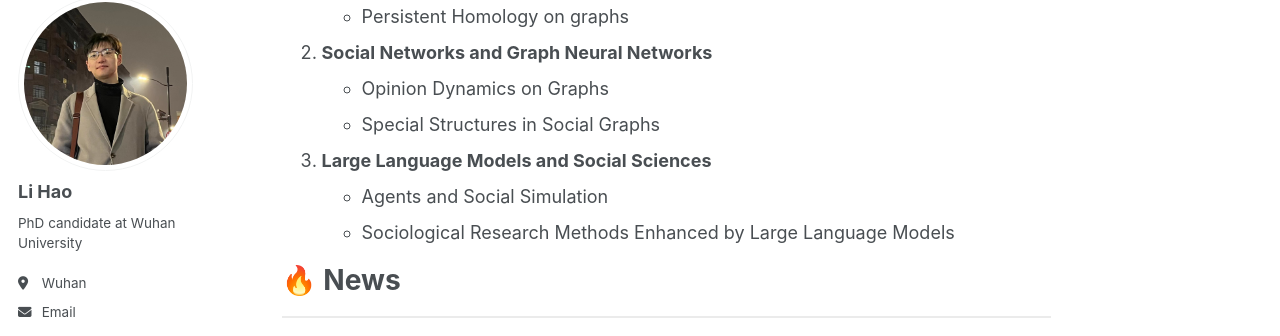
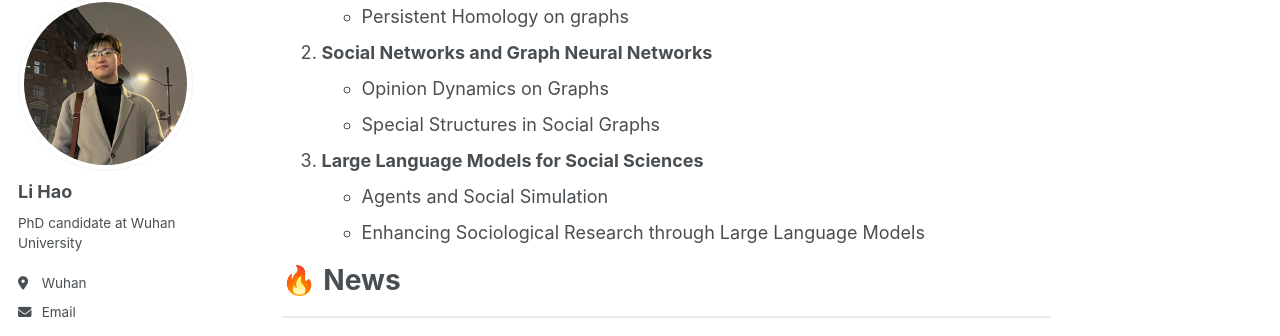
Before and after one commit to Lihaogx/lihaogx.github.io, a Jekyll site: the page built from _pages/about.md, in a window 1280 px wide and 900 px high, scrolled down 406 px. Shown: the part 110-446 px from the top of the window. Built offline with Jekyll 4.4.1, drawn with Linux system fonts in a browser that asks for light colours; some web fonts are replaced.

Commit message:
Update about.md

```diff
--- a/_pages/about.md
+++ b/_pages/about.md
@@ -81,9 +81,9 @@ My research interests lie in the integration of social networks, graph neural ne
    - Opinion Dynamics on Graphs
    - Special Structures in Social Graphs
 
-3. **Large Language Models and Social Sciences**
+3. **Large Language Models for Social Sciences**
    - Agents and Social Simulation
-   - Sociological Research Methods Enhanced by Large Language Models
+   - Enhancing Sociological Research through Large Language Models
 <br/>
 
 # 🔥 News
```
